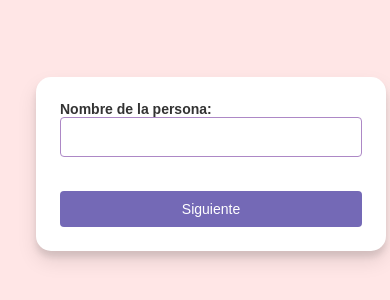
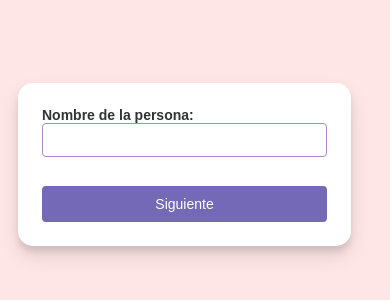
Before and after one commit to AxelCastr00/cartitaNew, a React (Create React App) app: page / in a window 390 px wide. Shown: the part 258-558 px from the top of the page. Built offline with nearby package versions, Linux system fonts and the light colour scheme.

Commit message:
Update index.css

```diff
--- a/src/index.css
+++ b/src/index.css
@@ -1,8 +1,6 @@
-/* Estilos mejorados y profesionalizados */
 @import url(./seccion2.css);
 @import url(./seccion4.css);
 @import url(./seccion3.css);
-/* General style */
 /* General style */
 body {
   font-family: 'Arial', sans-serif;
@@ -82,15 +80,39 @@ body {
 
 /* Adaptación responsiva */
 @media (max-width: 600px) {
+  body {
+    padding: 10px;
+  }
+
   .card {
     padding: 1.5em;
+    margin: 0.5em;
+    width: 90%;
+  }
+
+  .input-label {
+    margin-bottom: 8px;
+    font-size: 14px;
+  }
+
+  .input-field {
+    padding: 8px;
+    font-size: 14px;
+    margin-bottom: 15px;
   }
 
   .button {
     width: 100%;
+    padding: 12px;
     font-size: 14px;
   }
+
+  .alert {
+    font-size: 16px;
+    padding: 15px 20px;
+  }
 }
+
 /* Estilo para la alerta */
 .alert {
   background-color: #FFD6D6;
```
